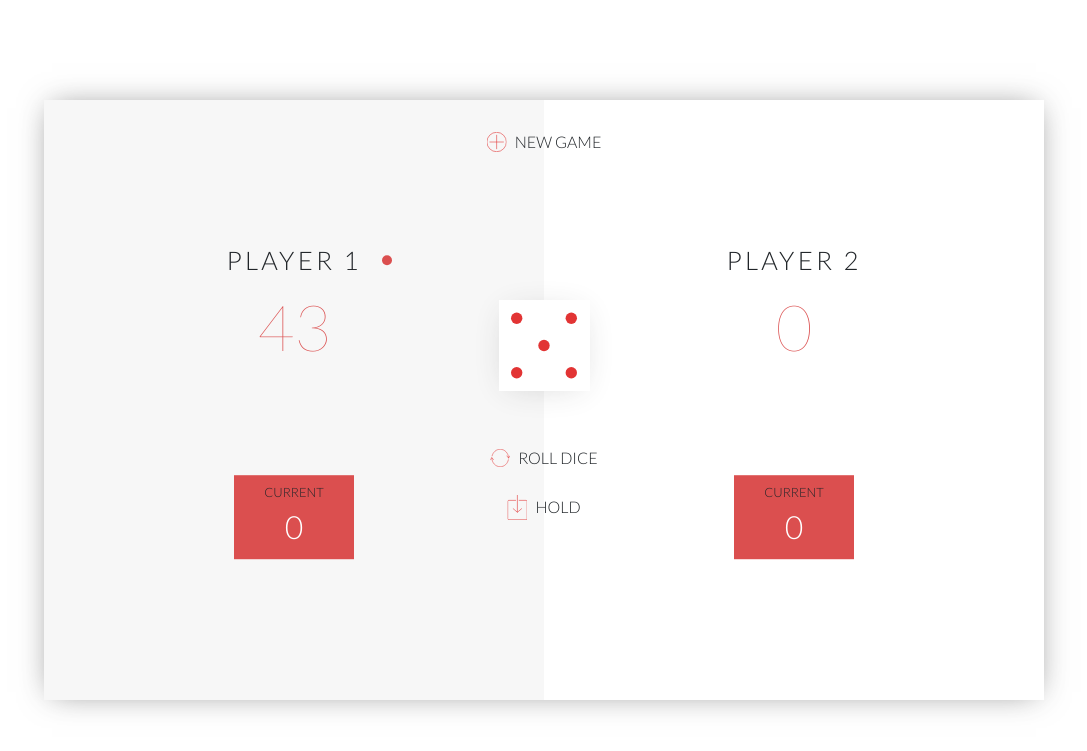
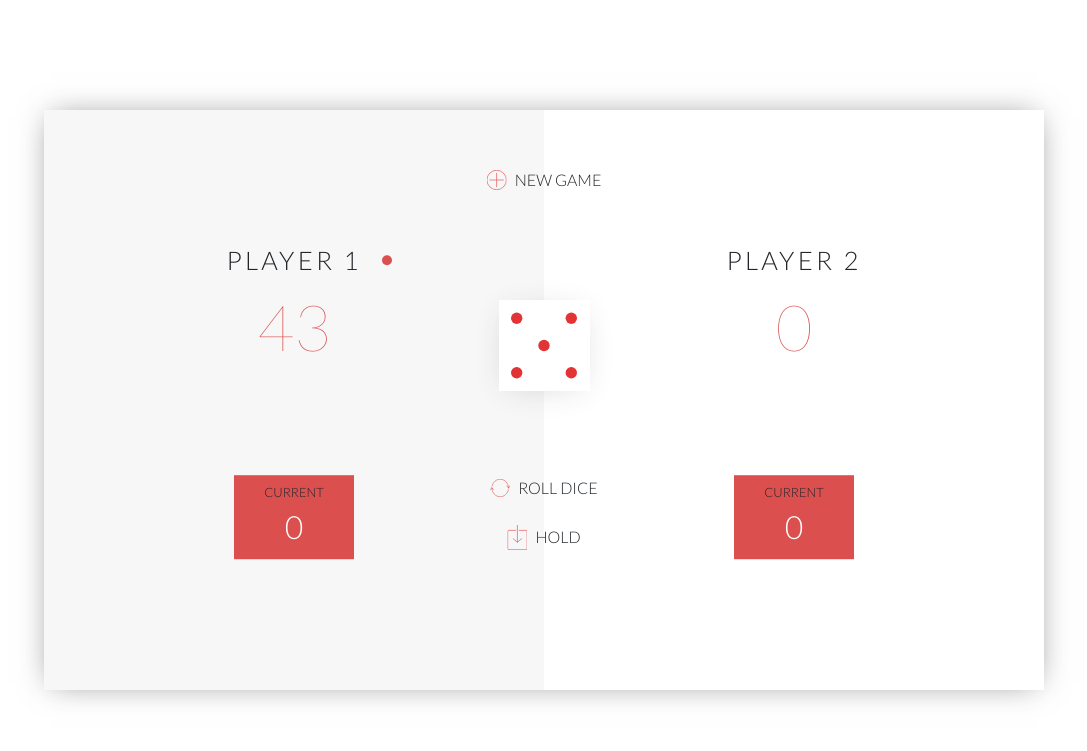
Before and after one commit to Guibertinpro/dice-game, a PHP site: page / in a window 1280 px wide. Shown: the top 751 px of the page, without its empty margins (96-1183 px from the left). Run offline with PHP 8.4, Linux system fonts and the light colour scheme.

Commit message:
Change height of #dice-game and position of links

```diff
--- a/assets/css/styles.css
+++ b/assets/css/styles.css
@@ -134,7 +134,7 @@ p{
     transform: translate(-50%, -50%);
     width: 80vw;
     max-width: 1000px;
-    max-height: 600px;
+    max-height: 580px;
   }
   .container-player{
     width: 50%;
@@ -146,16 +146,19 @@ p{
   .content-hold {
     position: absolute;
     left: 50%;
-    bottom: -120px;
+    bottom: -150px;
     transform: translateX(-50%);
   }
   .content-roll-dice {
     position: absolute;
     left: 50%;
-    bottom: -70px;
+    bottom: -100px;
     transform: translateX(-50%);
   }
   .round-player {
     margin-bottom: 100px;
   }
+  .container-new-game {
+    top: 10%;
+  }
 }
```
